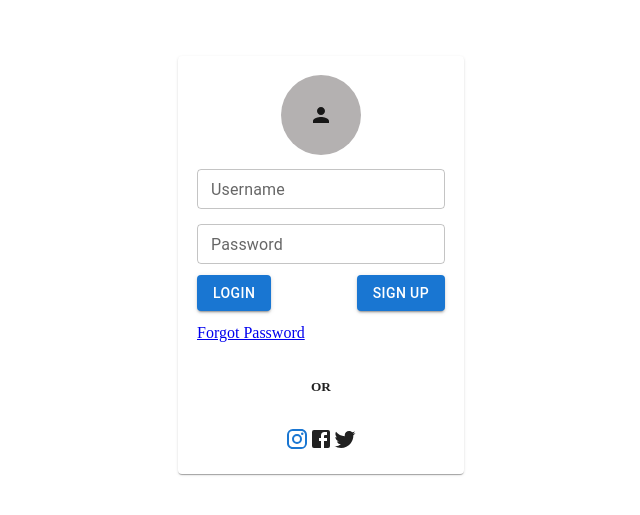
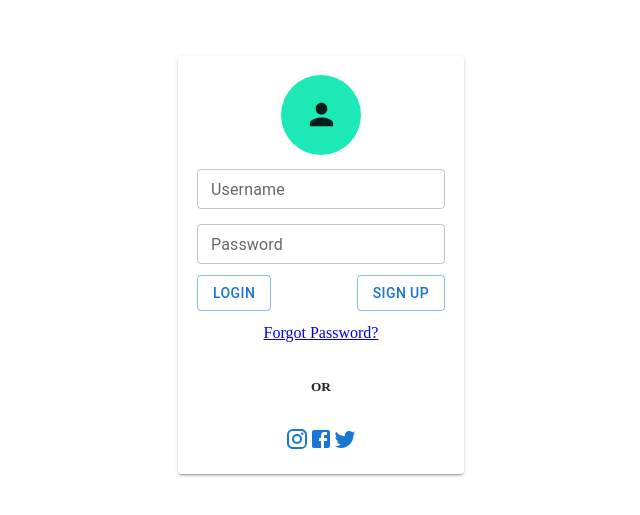
Before and after one commit to barasami/Login-Page, a React (Create React App) app: page / in a window 1280 px wide. Shown: the part 135-650 px from the top of the page, without its empty margins (319-959 px from the left). Built offline with nearby package versions, Linux system fonts and the light colour scheme.

Commit message:
modified page

```diff
--- a/src/Loginpg/Login.css
+++ b/src/Loginpg/Login.css
@@ -13,11 +13,19 @@
     margin-top:.9em;
 
 }
+.alternative{
+
+}
+.link{
+    display: flex;
+    align-items: center;
+    justify-content: center;
+}
 .person{
     height: 5em;
     width: 5em;
     border-radius: 50%;
-    background-color: rgb(180, 177, 177);
+    background-color:#1de9b6;
     display: flex;
     align-items: center;
     justify-content: center;
@@ -29,6 +37,7 @@
 }
 .card{
     padding: 1.2em;
+    color: #64ffda;
 }
 .password{
     margin-top: .9em;
--- a/src/Loginpg/Login.js
+++ b/src/Loginpg/Login.js
@@ -5,15 +5,15 @@ import Button from '@mui/material/Button';
 import FacebookIcon from '@mui/icons-material/Facebook';
 import InstagramIcon from '@mui/icons-material/Instagram';
 import TwitterIcon from '@mui/icons-material/Twitter';
-import { Card } from '@mui/material';
+import { Paper } from '@mui/material';
 import PersonIcon from '@mui/icons-material/Person';
 
 function Login() {
   return (
-    <Card className='card'>
+    <Paper className='card' elevation={2} >
         <div className='log_person'>
             <div className='person'>
-                <PersonIcon />
+                <PersonIcon fontSize='large' />
             </div>
         </div>
         <div className='username'>
@@ -33,38 +33,38 @@ function Login() {
         </div>
        <div className='btn'>
             <div>
-                <Button variant="contained" color="primary">
+                <Button variant="outlined" color="primary">
                     Login
                 </Button>
             </div>
             <div>
-                <Button variant="contained" color="primary">
+                <Button variant="outlined" color="primary">
                     Sign Up
                 </Button>
             </div>
        </div>
        <div className='f_password'>
-            <a href='#'>Forgot Password</a>
+            <a className='link' href='#'>Forgot Password?</a>
        </div>
        <div className='option_two'>
             <div className='title'>
-                <h5>OR</h5>
+                <h5 className='alternative'>OR</h5>
             </div>
             <div className='icon'>
                 <div>
                     <InstagramIcon color='primary'/>
                 </div>
                 <div>
-                    <FacebookIcon/>
+                    <FacebookIcon color='primary'/>
                 </div>
                 <div>
-                    <TwitterIcon/>
+                    <TwitterIcon color='primary'/>
                 </div>
 
             </div>
        </div>
 
-    </Card>
+    </Paper>
   )
 }
 
```
